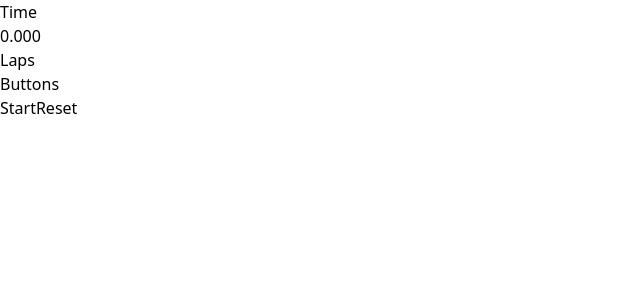
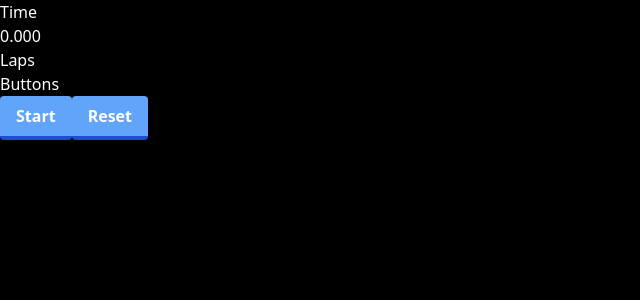
Before and after one commit to Shopify/eng-intern-assessment-react, a React app: page / in a window 1280 px wide. Shown: the top 300 px of the page, without its empty margins (0-640 px from the left). Built offline with nearby package versions, Linux system fonts and the light colour scheme.

Commit message:
feat: body and button styles

```diff
--- a/public/index.html
+++ b/public/index.html
@@ -2,8 +2,10 @@
 <html>
     <head>
         <title>Template Site</title>
+        <!-- meta device width -->
+        <meta name="viewport" content="width=device-width, initial-scale=1.0">
     </head>
-    <body>
+    <body class="bg-black text-white">
         <section id='root'></section>
     </body>
 </html>
--- a/src/StopWatchButton.tsx
+++ b/src/StopWatchButton.tsx
@@ -3,5 +3,12 @@ import React, { ButtonHTMLAttributes } from "react";
 export default function StopWatchButton(
   props: ButtonHTMLAttributes<HTMLButtonElement>
 ) {
-  return <button {...props}>{props.children}</button>;
+  return (
+    <button
+      {...props}
+      className={`p-4 bg-blue-400 hover:bg-blue-500 text-white font-bold py-2 px-4 border-b-4 border-blue-700 hover:border-blue-600 rounded active:translate-y-[0.1em] transition-transform ${props.className}`}
+    >
+      {props.children}
+    </button>
+  );
 }
--- a/tailwind.config.js
+++ b/tailwind.config.js
@@ -1,6 +1,6 @@
 /** @type {import('tailwindcss').Config} */
 module.exports = {
-  content: ["src/**/*.tsx"],
+  content: ["./public/index.html", "src/**/*.tsx"],
   theme: {
     extend: {},
   },
```
